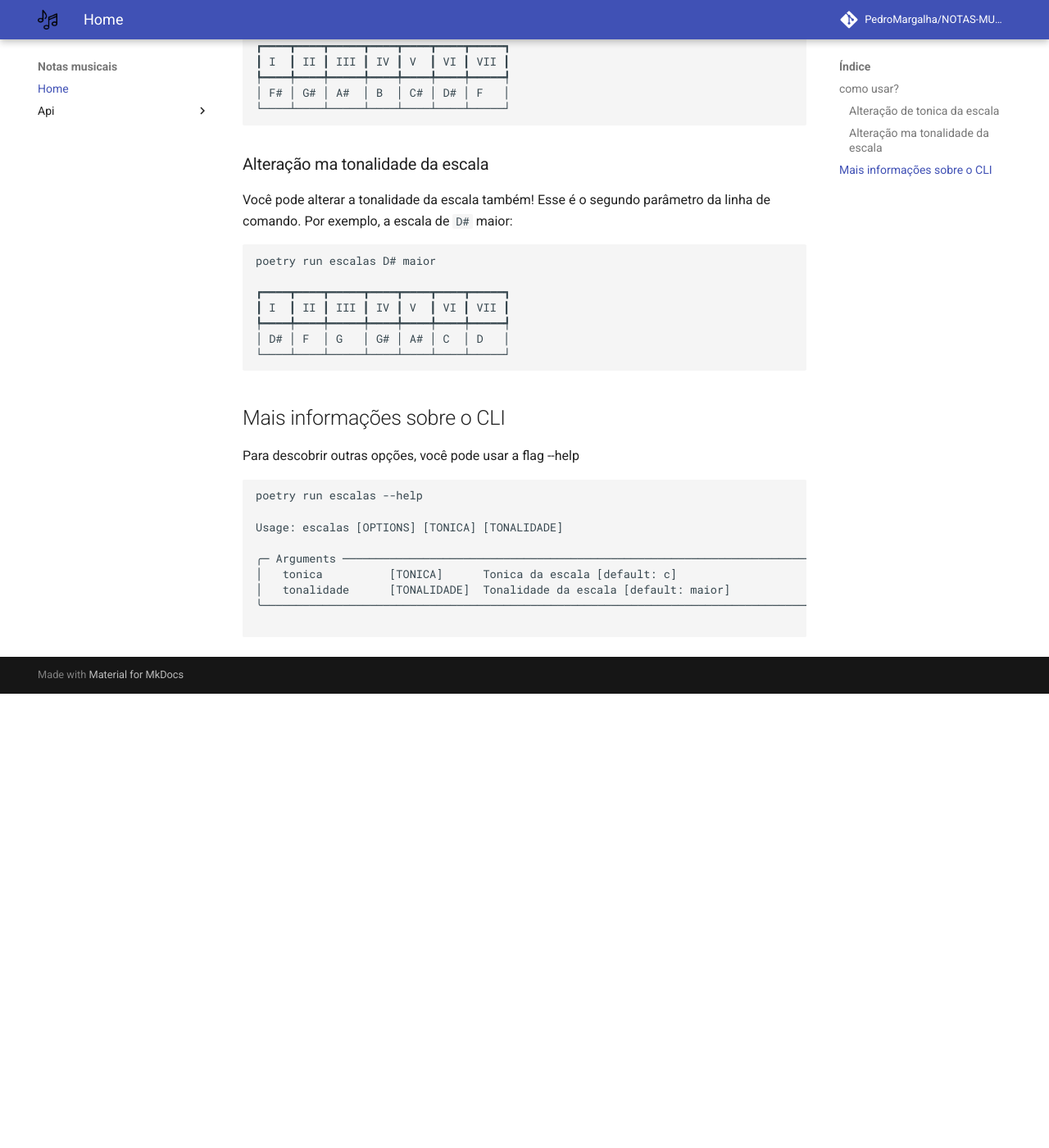
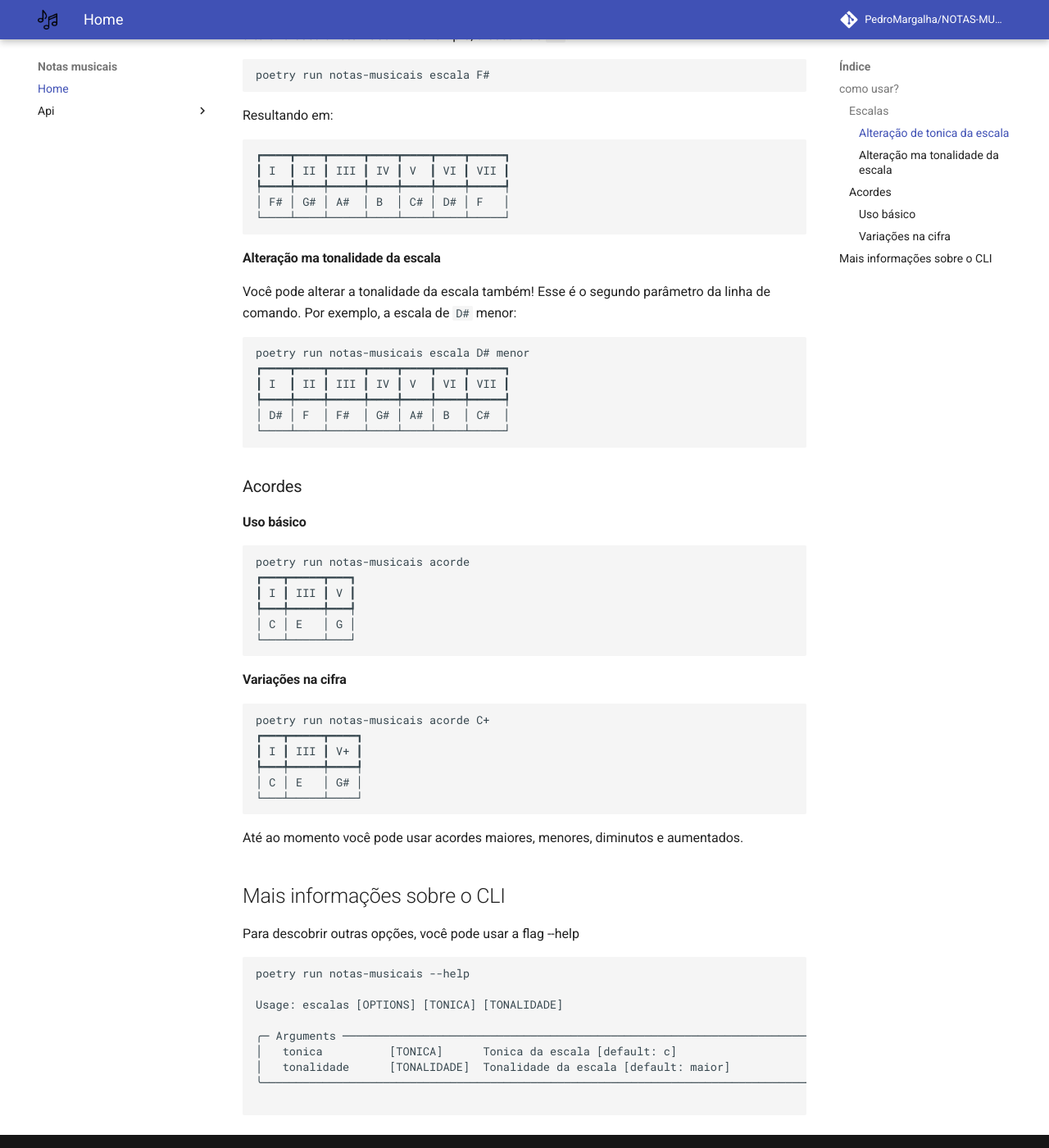
Before and after one commit to PedroMargalha/NOTAS-MUSICAIS, an MkDocs documentation site: the page built from docs/index.md, in a window 1280 px wide and 1400 px high, scrolled down 1024 px. Shown: the whole window at 82% size. Built offline with MkDocs 1.6.1 and Material for MkDocs 9.7.7, drawn with Linux system fonts in a browser that asks for light colours; comment, search, counter and statistics services are not loaded; before the commit the page ends 1870 px from its top, so only the background shows below that; some of the changed text lies outside the part shown.

Commit message:
Atualização da página inicial do README na documentação para o comando acorde

````diff
--- a/docs/index.md
+++ b/docs/index.md
@@ -2,12 +2,18 @@
 
 # Notas musicais
 
+Notas musicais é um CLI para ajudar na formação de escalas e acordes
+
+Temos dois comandos disponiveis escala e acorde
+
 ## como usar?
+
+### Escalas
 
 Você pode chamar as escalas via linha de comandos. Por exemplo:
 
 ```bash
-poetry run escalas
+poetry run notas-musicais escala
 ```
 
 Retornando os graus e as notas correspondentes a essa escala:
@@ -20,13 +26,13 @@ Retornando os graus e as notas correspondentes a essa escala:
 └───┴────┴─────┴────┴───┴────┴─────┘
 ```
 
-### Alteração de tonica da escala
+#### Alteração de tonica da escala
 
 O primeiro parâmetro do CLI é a tonica da escala que deseja exibir. Desta forma,
 você pode alterar a escala retornada: Por exemplo, a escala de `F#`:
 
 ```bash
-poetry run escalas F#
+poetry run notas-musicais escala F#
 ```
 
 Resultando em:
@@ -39,28 +45,49 @@ Resultando em:
 └────┴────┴─────┴────┴────┴────┴─────┘
 ```
 
-### Alteração ma tonalidade da escala
+#### Alteração ma tonalidade da escala
 
 Você pode alterar a tonalidade da escala também! Esse é o segundo parâmetro da
-linha de comando. Por exemplo, a escala de `D#` maior:
+linha de comando. Por exemplo, a escala de `D#` menor:
 
 ```bash
-poetry run escalas D# maior
-
+poetry run notas-musicais escala D# menor
 ┏━━━━┳━━━━┳━━━━━┳━━━━┳━━━━┳━━━━┳━━━━━┓
 ┃ I  ┃ II ┃ III ┃ IV ┃ V  ┃ VI ┃ VII ┃
 ┡━━━━╇━━━━╇━━━━━╇━━━━╇━━━━╇━━━━╇━━━━━┩
-│ D# │ F  │ G   │ G# │ A# │ C  │ D   │
+│ D# │ F  │ F#  │ G# │ A# │ B  │ C#  │
 └────┴────┴─────┴────┴────┴────┴─────┘
 ```
 
+### Acordes
+#### Uso básico
+```bash
+poetry run notas-musicais acorde
+┏━━━┳━━━━━┳━━━┓
+┃ I ┃ III ┃ V ┃
+┡━━━╇━━━━━╇━━━┩
+│ C │ E   │ G │
+└───┴─────┴───┘
+```
+
+#### Variações na cifra
+```bash
+poetry run notas-musicais acorde C+
+┏━━━┳━━━━━┳━━━━┓
+┃ I ┃ III ┃ V+ ┃
+┡━━━╇━━━━━╇━━━━┩
+│ C │ E   │ G# │
+└───┴─────┴────┘
+```
+
+Até ao momento você pode usar acordes maiores, menores, diminutos e aumentados.
 
 ## Mais informações sobre o CLI
 
 Para descobrir outras opções, você pode usar a flag --help
 
 ```bash
-poetry run escalas --help
+poetry run notas-musicais --help
 
 Usage: escalas [OPTIONS] [TONICA] [TONALIDADE]
 
````
